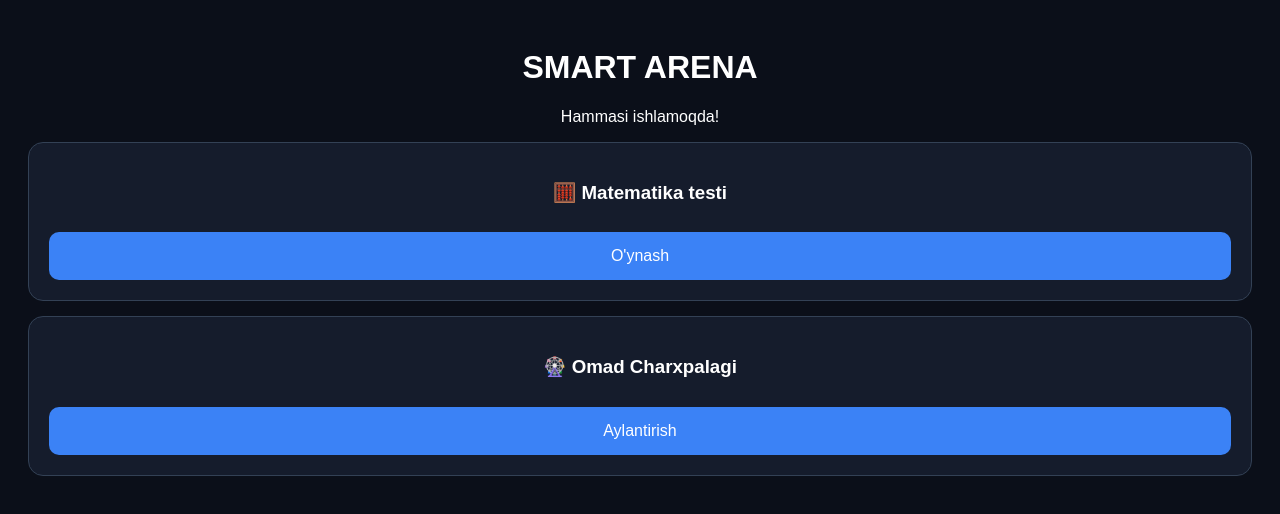
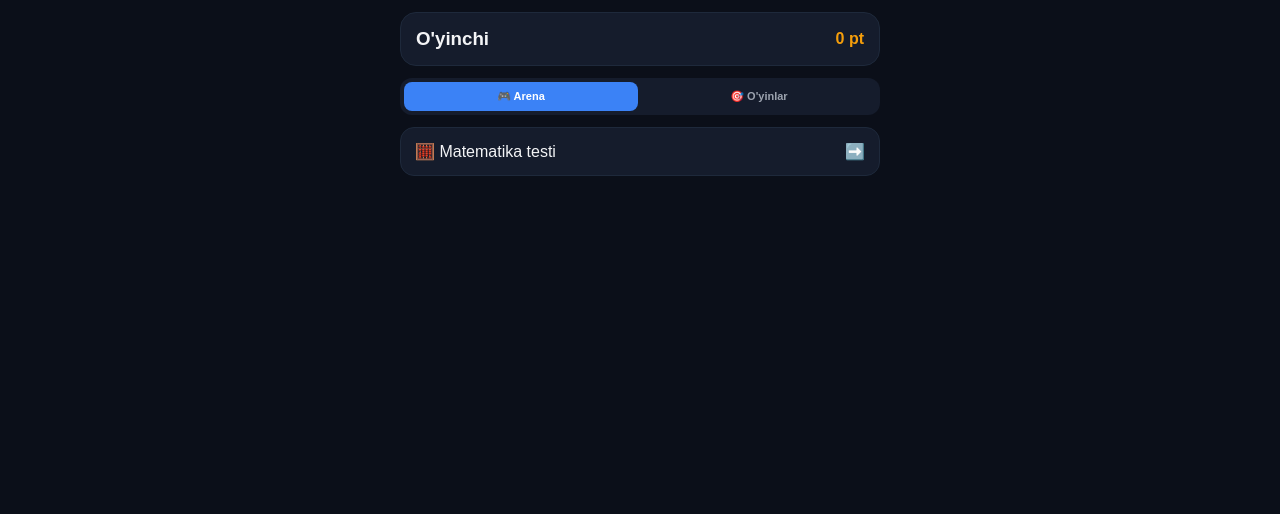
Before and after one commit to mmmmmmmm333/SUPER_QUIZ, a plain HTML site: page public/index.html in a window 1280 px wide. Drawn offline with Linux system fonts and the light colour scheme.

Commit message:
Update index.html

```diff
--- a/public/index.html
+++ b/public/index.html
@@ -5,43 +5,78 @@
     <meta name="viewport" content="width=device-width, initial-scale=1.0, user-scalable=no">
     <title>SMART ARENA</title>
     <script src="https://telegram.org/js/telegram-web-app.js"></script>
+    <!-- Reklama skripti (yuklanmasa ham sayt ishlayveradi) -->
+    <script src='//libtl.com/sdk.js' data-zone='11523147' data-sdk='show_11523147'></script>
+
     <style>
-        :root { --bg-color: #0b0f19; --card-bg: #151c2c; --accent-blue: #3b82f6; --text-main: #fff; }
-        body { background-color: var(--bg-color); color: var(--text-main); font-family: sans-serif; padding: 20px; }
-        .card { background: var(--card-bg); padding: 20px; border-radius: 15px; margin-bottom: 15px; text-align: center; border: 1px solid #334155; }
-        button { background: var(--accent-blue); color: white; border: none; padding: 15px; border-radius: 10px; width: 100%; font-size: 16px; margin-top: 10px; }
+        :root { --bg-color: #0b0f19; --card-bg: #151c2c; --accent-blue: #3b82f6; --gold: #f59e0b; --text-main: #f3f4f6; --text-muted: #9ca3af; --border-color: #1e293b; }
+        * { margin:0; padding:0; box-sizing:border-box; font-family:sans-serif; -webkit-tap-highlight-color: transparent; }
+        body { background-color: var(--bg-color); color: var(--text-main); padding: 12px; display: flex; justify-content: center; }
+        .container { width:100%; max-width:480px; display:flex; flex-direction:column; gap:12px; }
+        .header { background: var(--card-bg); padding: 15px; border-radius: 16px; display: flex; justify-content: space-between; align-items: center; border: 1px solid var(--border-color); }
+        .nav { display: flex; gap: 4px; background: var(--card-bg); padding: 4px; border-radius: 12px; overflow-x: auto; }
+        .tab { flex:1; padding: 8px 6px; border:none; background:transparent; color:var(--text-muted); font-weight:600; font-size:11px; cursor:pointer; }
+        .tab.active { background: var(--accent-blue); color:#fff; border-radius:8px; }
+        .section { display:none; flex-direction:column; gap:10px; }
+        .section.active { display:flex; }
+        .card { background: var(--card-bg); border: 1px solid var(--border-color); padding: 14px; border-radius: 14px; display: flex; justify-content: space-between; align-items: center; cursor: pointer; }
+        .quiz-box { background: var(--card-bg); border-radius: 16px; padding: 16px; border: 1px solid var(--border-color); display: flex; flex-direction: column; gap: 12px; }
+        .option-btn { background: rgba(255,255,255,0.04); border:1px solid var(--border-color); padding: 12px; border-radius: 10px; color:#fff; width:100%; cursor:pointer; text-align:left; }
     </style>
 </head>
 <body>
-    <div style="text-align: center;">
-        <h1>SMART ARENA</h1>
-        <p>Hammasi ishlamoqda!</p>
+
+<div class="container">
+    <div class="header">
+        <h3 id="userName">O'yinchi</h3>
+        <div id="totalScore" style="color:var(--gold); font-weight:bold;">0 pt</div>
     </div>
 
-    <!-- O'yinlar -->
-    <div class="card" onclick="openGame('Matematika')">
-        <h3>🧮 Matematika testi</h3>
-        <button>O'ynash</button>
+    <div class="nav">
+        <button class="tab active" onclick="showTab('arena', this)">🎮 Arena</button>
+        <button class="tab" onclick="showTab('games', this)">🎯 O'yinlar</button>
     </div>
 
-    <div class="card" onclick="openGame('Charxpalak')">
-        <h3>🎡 Omad Charxpalagi</h3>
-        <button>Aylantirish</button>
+    <!-- ARENA -->
+    <div id="arena" class="section active">
+        <div class="card" onclick="runAction(startQuiz)"><span>🧮 Matematika testi</span><span>➡️</span></div>
     </div>
 
-    <script>
-        // Telegramni ishga tushirish
-        window.Telegram?.WebApp?.ready();
+    <!-- O'YINLAR -->
+    <div id="games" class="section">
+        <div class="card" onclick="runAction(startSpin)"><span>🎡 Omad Charxpalagi</span><span>➡️</span></div>
+    </div>
+</div>
 
-        // Xatolarni ushlash uchun funksiya
-        function openGame(name) {
-            try {
-                alert(name + " o'yini ochilmoqda...");
-                // Shu yerga o'yin logikasini qo'shasiz
-            } catch(e) {
-                alert("Xato: " + e.message);
-            }
+<script>
+    // ASOSIY YAXSHILANISH: Action va Reklamani ajratib qo'ydik
+    function runAction(actionCallback) {
+        // 1. Reklamani fonda yuklashga urinadi (bloklamaydi)
+        if (typeof show_11523147 === 'function') {
+            try { show_11523147(); } catch(e) {}
         }
-    </script>
+        // 2. O'yinni darhol ochadi
+        actionCallback();
+    }
+
+    // O'yin funksiyalari
+    function startQuiz() {
+        alert("Matematika testi ochilmoqda...");
+    }
+
+    function startSpin() {
+        alert("Charxpalak aylantirilmoqda...");
+    }
+
+    function showTab(id, btn) {
+        document.querySelectorAll('.section').forEach(s => s.classList.remove('active'));
+        document.querySelectorAll('.tab').forEach(t => t.classList.remove('active'));
+        document.getElementById(id).classList.add('active');
+        btn.classList.add('active');
+    }
+
+    // Telegramni ishga tushirish
+    window.Telegram?.WebApp?.ready();
+</script>
 </body>
 </html>
```
